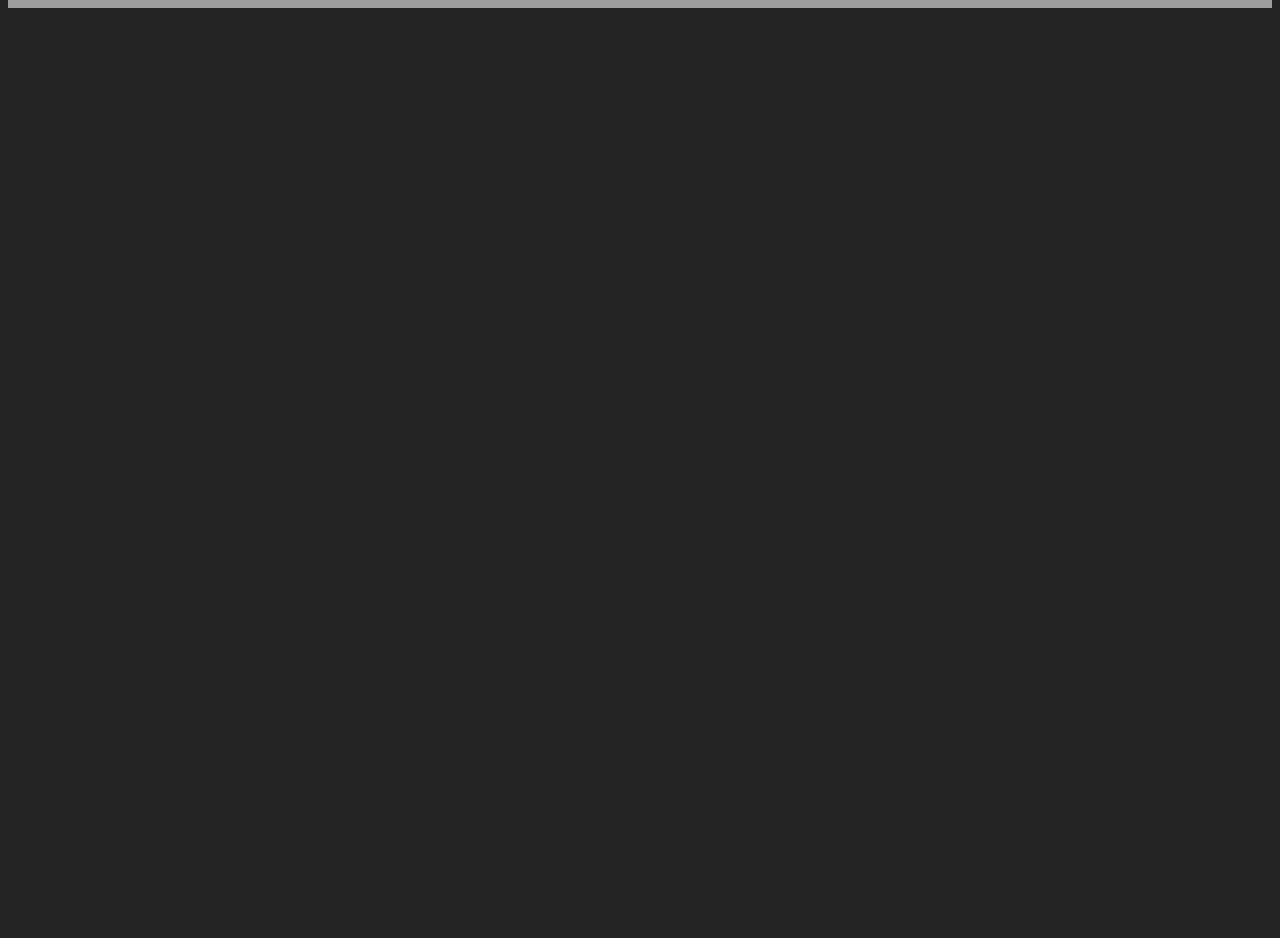
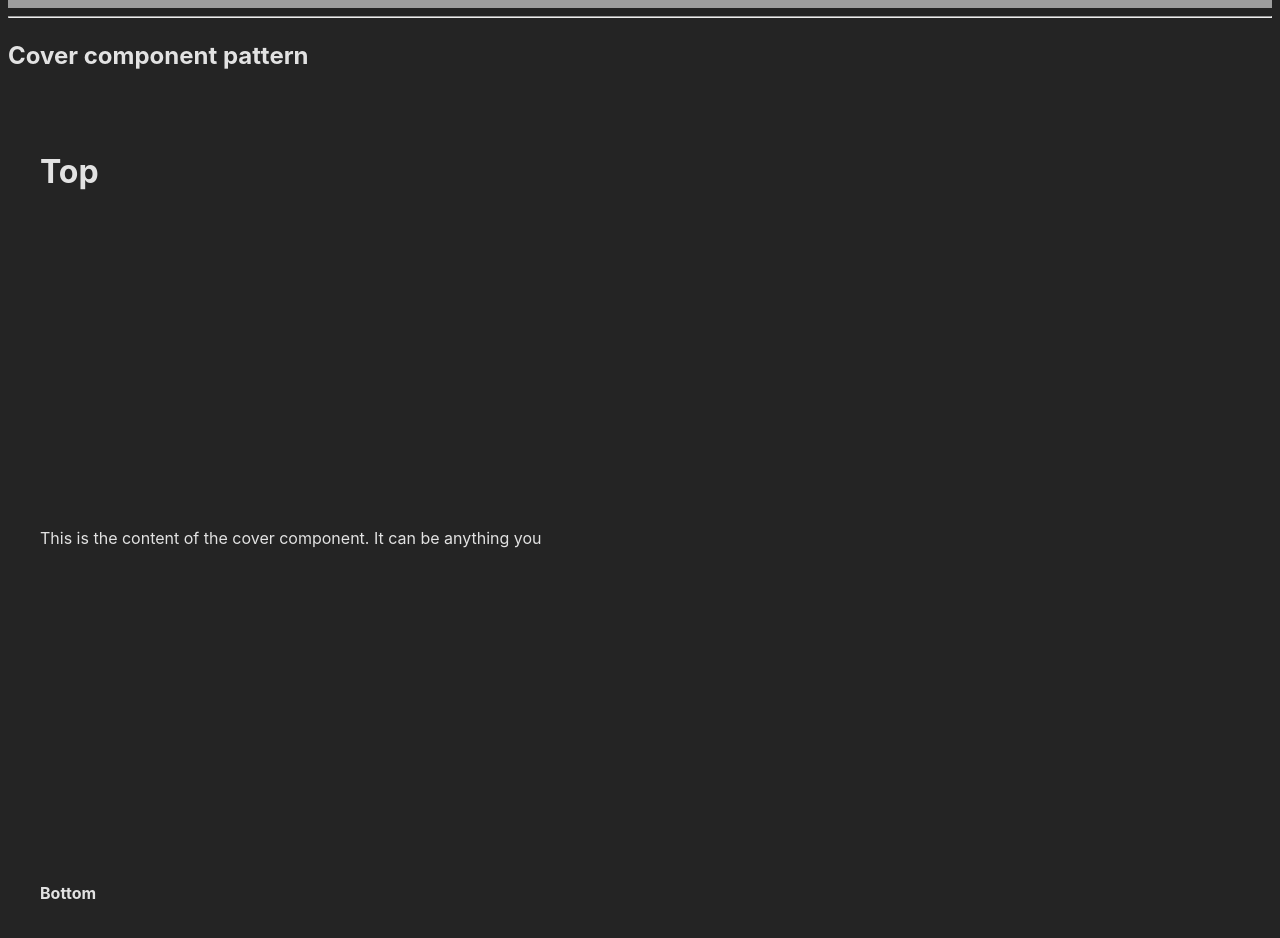
Before and after one commit to Arghun-dev/space-patterns, a React (Vite) app: page / in a window 1280 px wide. Shown: the part 2120-3058 px from the top of the page. Before the commit the page ends 2136 px from the top, so only its background shows below. Built offline with nearby package versions, Linux system fonts and the light colour scheme; grey boxes are pictures that could not be loaded.

Commit message:
feat: Cover component

```diff
--- a/src/App.tsx
+++ b/src/App.tsx
@@ -1,10 +1,23 @@
 import { Center } from "./Center";
+import { Cover } from "./Cover";
 import { InlineBundle } from "./InlineBundle";
 import { Layers } from "./Layers";
 import { MediaWrapper } from "./MediaWrapper";
 import { Pad } from "./Pad";
 import { Columns, Column } from "./ResponsiveGrid";
 import { Split } from "./Split";
+
+const Top = () => (
+  <div>
+    <h1>Top</h1>
+  </div>
+);
+
+const Bottom = () => (
+  <div>
+    <h4>Bottom</h4>
+  </div>
+);
 
 function App() {
   return (
@@ -100,6 +113,15 @@ function App() {
           </MediaWrapper>
         </div>
       </Layers>
+      <div>
+        <hr />
+        <h2>Cover component pattern</h2>
+        <Cover top={<Top />} bottom={<Bottom />} as={Pad} padding="lg">
+          <div>
+            This is the content of the cover component. It can be anything you
+          </div>
+        </Cover>
+      </div>
     </Pad>
   );
 }
--- /dev/null
+++ b/src/Cover.tsx
@@ -0,0 +1,38 @@
+import { styled } from "styled-components";
+import { spaceSchema } from "./utils/spaceSchema";
+
+interface CoverProps {
+  top?: React.ReactNode;
+  bottom?: React.ReactNode;
+  children?: React.ReactNode;
+  gutter?: keyof typeof spaceSchema;
+  minHeight?: string;
+}
+
+export const Cover = styled.div.attrs<CoverProps>(
+  ({ children, top, bottom }) => {
+    return {
+      children: (
+        <>
+          {top && <div>{top}</div>}
+          <div className="data-cover-child">{children}</div>
+          {bottom && <div>{bottom}</div>}
+        </>
+      ),
+    };
+  }
+)`
+  display: grid;
+  gap: ${({ gutter }) => spaceSchema[gutter ?? "md"]};
+  min-block-size: ${({ minHeight }) => minHeight ?? "100vh"};
+  grid-template-rows: ${({ top, bottom }) =>
+    top && bottom
+      ? "auto 1fr auto"
+      : top && "auto 1fr"
+      ? bottom && "1fr auto"
+      : "1fr"};
+
+  > .data-cover-child {
+    align-self: center;
+  }
+`;
```
